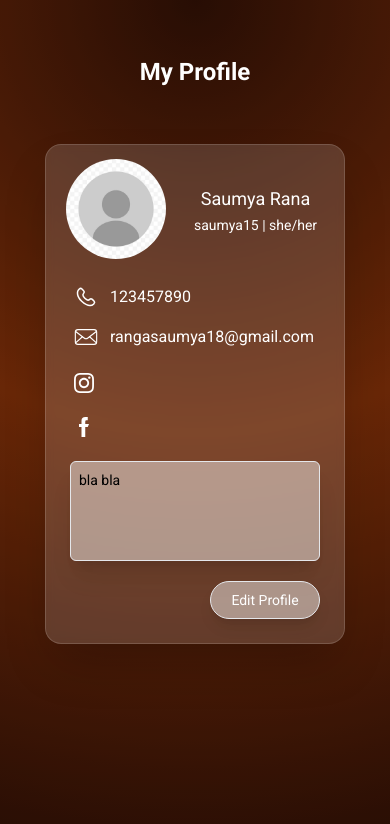
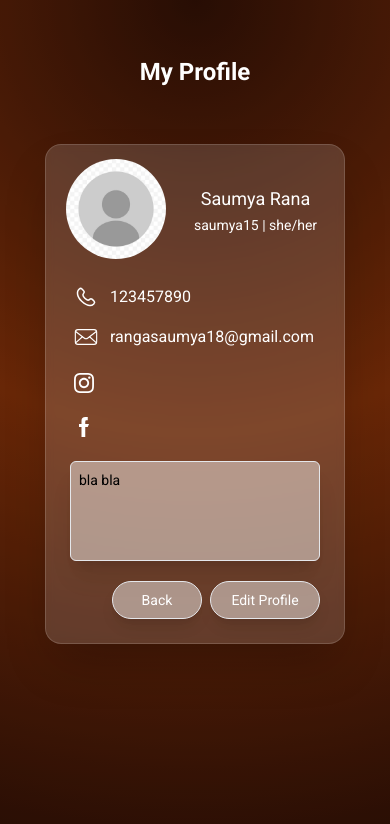
Before and after one commit to the25thjin/Urban-Pg, a React (Vite) app in the folder Frontend/: page /profile in a window 390 px wide. Shown: the top 824 px of the page. Built offline with nearby package versions, Linux system fonts and the light colour scheme.

Commit message:
added back button in profile

```diff
--- a/Frontend/src/components/Profile/editProfile.jsx
+++ b/Frontend/src/components/Profile/editProfile.jsx
@@ -110,10 +110,12 @@ function EditProfile(){
                   />
                 </div>
                 <div className="md:hidden absolute right-6 bottom-6">
+
                   <Link to={"/profile"}>
                   <button className="bg-white/45 hover:bg-white/10 text-sm duration-200 transition ease-in-out hover:scale-110 border cursor-pointer shadow-lg p-2 w-[110px]  rounded-3xl">
                     Save
                   </button></Link>
+
                 </div>
               </div>
  {/* --------------------------------------------2nd block------------------------------------- */}
--- a/Frontend/src/components/Profile/profile.jsx
+++ b/Frontend/src/components/Profile/profile.jsx
@@ -106,7 +106,12 @@ function Profile() {
                     className="text-black shadow-xl border  text-sm resize-none w-[250px] sm:w-[350px] md:w-[250px] xl:w-[350px] h-[100px] rounded-md bg-white/45 text-left p-2 outline-none"
                   />
                 </div>
-                <div className="md:hidden absolute right-6 bottom-6">
+                <div className="md:hidden  absolute right-6 bottom-6">
+                  <Link to={"/#"}>
+                  <button  className="bg-white/45 hover:bg-white/10 text-sm duration-200 transition ease-in-out hover:scale-110 border cursor-pointer shadow-lg p-2 w-[90px] mr-2  rounded-3xl">
+                    Back
+                  </button>
+                  </Link>
                   <Link to={"/profile/edit"}>
                   <button  className="bg-white/45 hover:bg-white/10 text-sm duration-200 transition ease-in-out hover:scale-110 border cursor-pointer shadow-lg p-2 w-[110px]  rounded-3xl">
                     Edit Profile
@@ -194,6 +199,11 @@ function Profile() {
                   />
                 </div>
                 <div className=" absolute right-6 bottom-6">
+                <Link to={"/#"}>
+                  <button  className="bg-white/45 hover:bg-white/10 text-sm duration-200 transition ease-in-out hover:scale-110 border cursor-pointer shadow-lg p-2 w-[90px] mr-2  rounded-3xl">
+                    Back
+                  </button>
+                  </Link>
                 <Link to={"/profile/edit"}>
                   <button  className="bg-white/45 text-sm duration-200 transition ease-in-out hover:scale-110 border hover:bg-white/10 cursor-pointer shadow-lg p-2 w-[110px]  rounded-3xl">
                     Edit Profile
```
